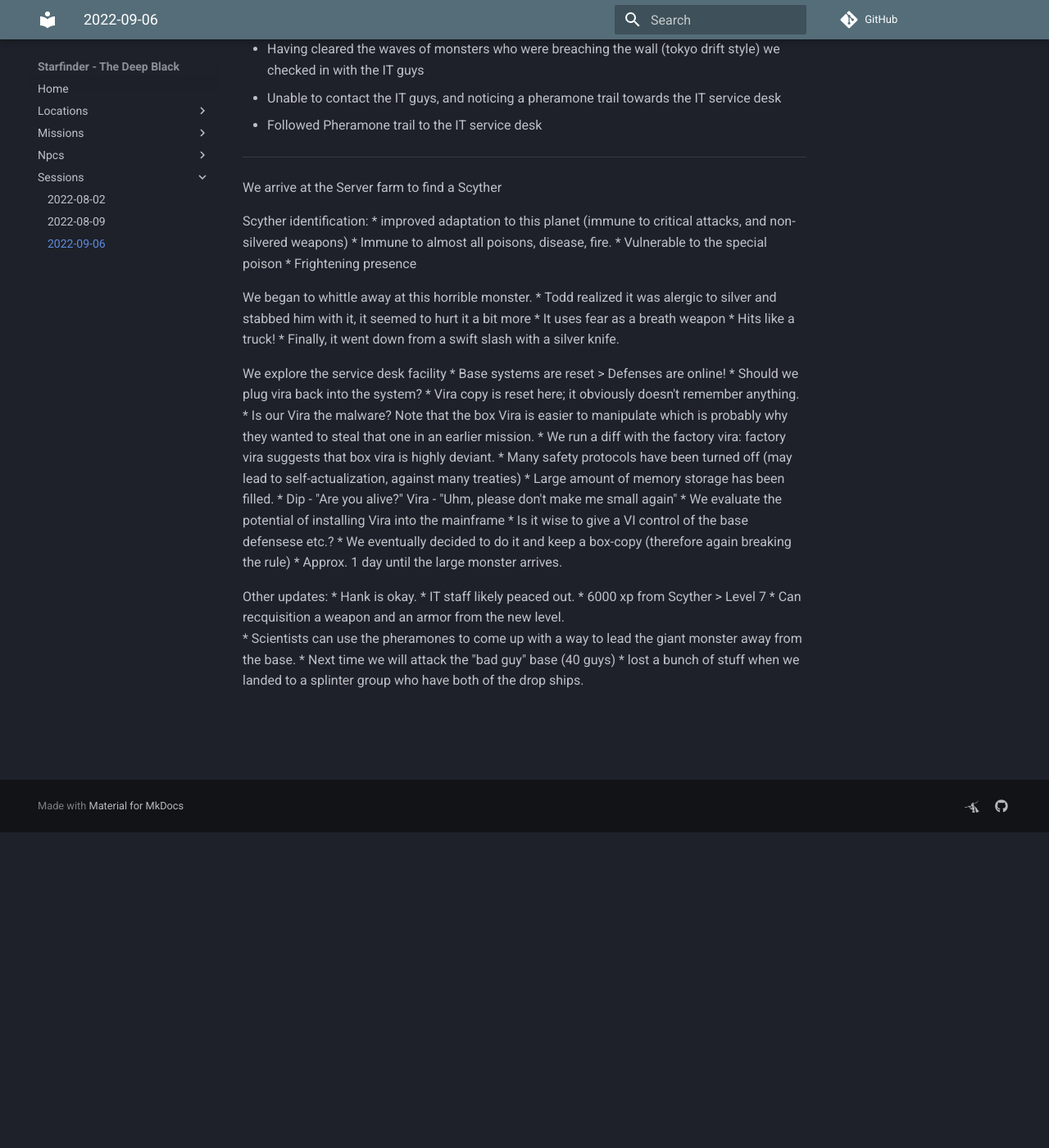
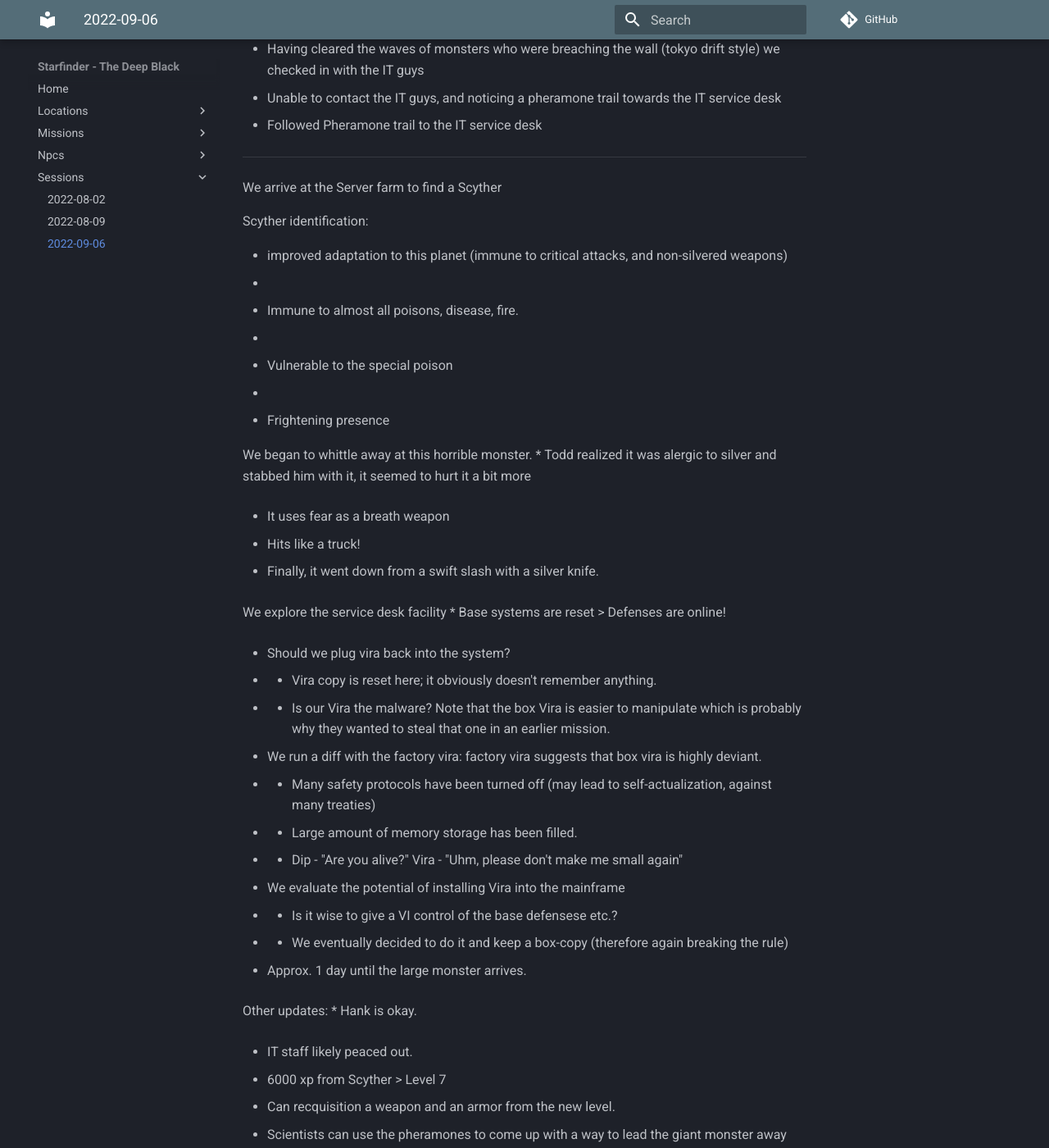
Before and after one commit to Lodrus/starfinder-the-deep-black, an MkDocs documentation site: the page built from docs/sessions/2022-09-06.md, in a window 1280 px wide and 1400 px high, scrolled down 385 px. Shown: the whole window at 82% size. Built offline with MkDocs 1.6.1 and Material for MkDocs 9.7.7, drawn with Linux system fonts in a browser that asks for light colours; comment, search, counter and statistics services are not loaded; some of the changed text lies outside the part shown.

Commit message:
Update 2022-09-06.md

```diff
--- a/docs/sessions/2022-09-06.md
+++ b/docs/sessions/2022-09-06.md
@@ -19,36 +19,78 @@ title: 2022-09-06
 We arrive at the Server farm to find a Scyther
 
 Scyther identification:
+
 * improved adaptation to this planet (immune to critical attacks, and non-silvered weapons)
+*
 * Immune to almost all poisons, disease, fire.
+*
 * Vulnerable to the special poison
+*
 * Frightening presence
 
 We began to whittle away at this horrible monster.
 * Todd realized it was alergic to silver and stabbed him with it, it seemed to hurt it a bit more
+
 * It uses fear as a breath weapon
+
 * Hits like a truck!
+
 * Finally, it went down from a swift slash with a silver knife.
 
 We explore the service desk facility
 * Base systems are reset > Defenses are online!
+
+
 * Should we plug vira back into the system?
-    * Vira copy is reset here; it obviously doesn't remember anything.
-    * Is our Vira the malware? Note that the box Vira is easier to manipulate which is probably why they wanted to steal that one in an earlier mission.
+
+
+*    * Vira copy is reset here; it obviously doesn't remember anything.
+
+
+*    * Is our Vira the malware? Note that the box Vira is easier to manipulate which is probably why they wanted to steal that one in an earlier mission.
+
+
 * We run a diff with the factory vira: factory vira suggests that box vira is highly deviant.
-    * Many safety protocols have been turned off (may lead to self-actualization, against many treaties)
-    * Large amount of memory storage has been filled.
-    * Dip - "Are you alive?" Vira - "Uhm, please don't make me small again"
+
+
+*    * Many safety protocols have been turned off (may lead to self-actualization, against many treaties)
+
+
+*    * Large amount of memory storage has been filled.
+
+*    * Dip - "Are you alive?" Vira - "Uhm, please don't make me small again"
+
+
 * We evaluate the potential of installing Vira into the mainframe
-    * Is it wise to give a VI control of the base defensese etc.?
-    * We eventually decided to do it and keep a box-copy  (therefore again breaking the rule)
+
+
+*    * Is it wise to give a VI control of the base defensese etc.?
+
+
+*    * We eventually decided to do it and keep a box-copy  (therefore again breaking the rule)
+
+
 * Approx. 1 day until the large monster arrives.
+
+
 
 Other updates:
 * Hank is okay.
+
+
 * IT staff likely peaced out.
+
+
 * 6000 xp from Scyther > Level 7
+
+
 * Can recquisition a weapon and an armor from the new level.
+
+
 * Scientists can use the pheramones to come up with a way to lead the giant monster away from the base.
+
+
 * Next time we will attack the "bad guy" base (40 guys)
-    * lost a bunch of stuff when we landed to a splinter group who have both of the drop ships.
+
+
+*    * lost a bunch of stuff when we landed to a splinter group who have both of the drop ships.
```
